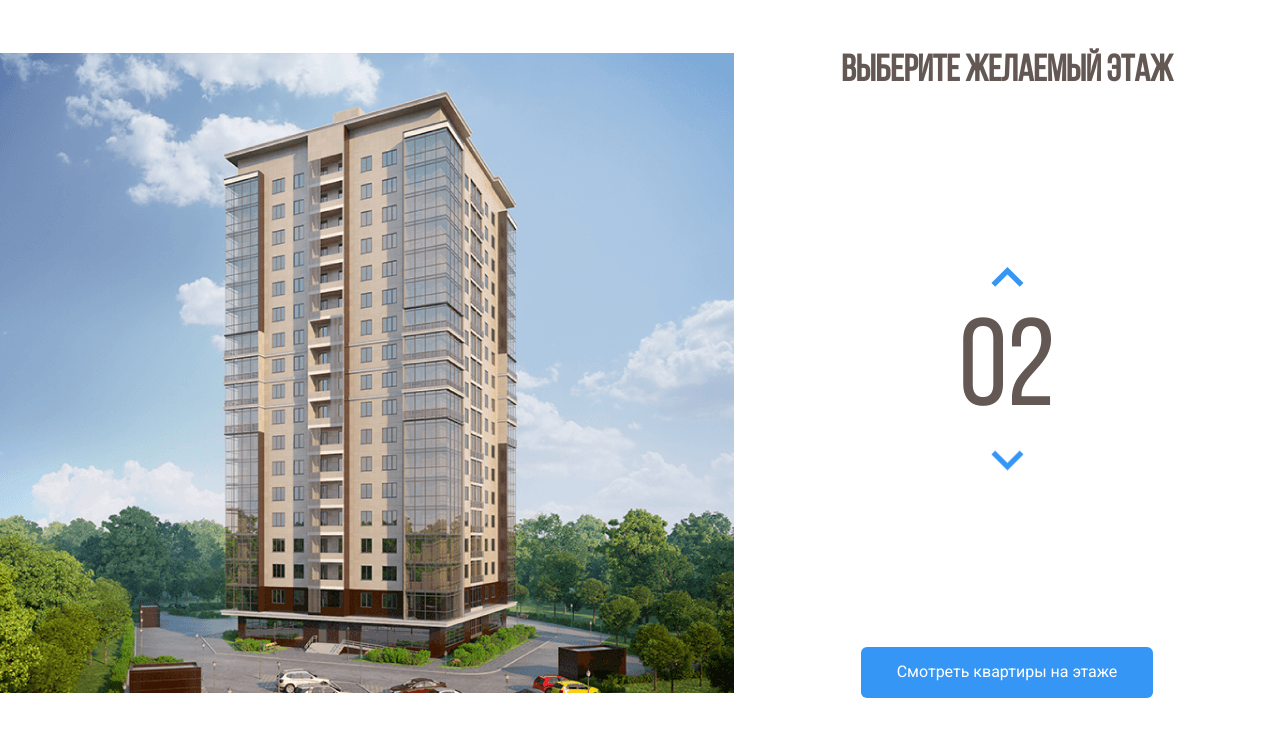
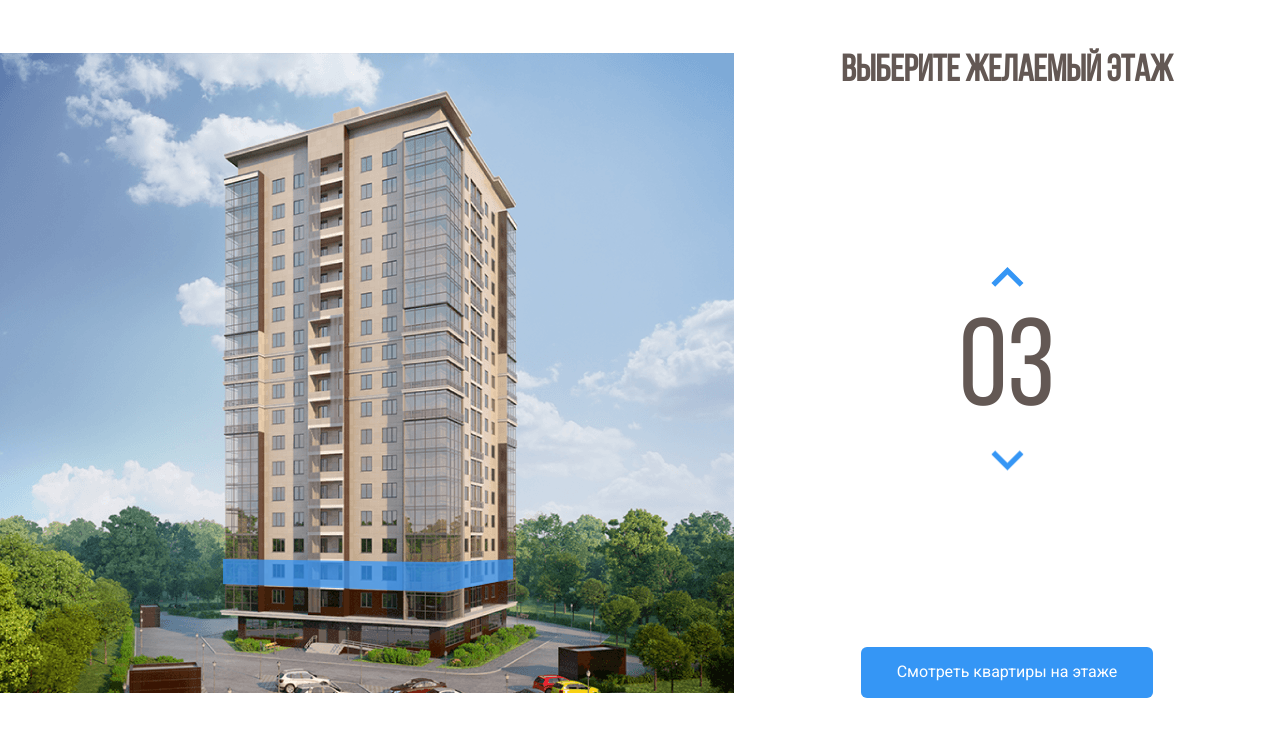
Before and after one commit to fil0o/melody, a plain HTML site: page index.html in a window 1280 px wide. Both pictures are taken after a click on the button 1007 px from the left and 348 px from the top of the page. Shown: the part 69-800 px from the top of the page. Drawn offline with nearby package versions, Linux system fonts and the light colour scheme.

Commit message:
Добавление интерактивности

```diff
--- a/css/style.css
+++ b/css/style.css
@@ -78,6 +78,10 @@ body {
   opacity: 1;
 }
 
+.home__image .current-floor {
+  opacity: 1;
+}
+
 .main-info {
   flex-grow: 1;
   text-align: center;
--- a/index.html
+++ b/index.html
@@ -1,5 +1,5 @@
 <!DOCTYPE html>
-<html lang="en">
+<html lang="ru">
 <head>
   <meta charset="UTF-8">
   <meta http-equiv="X-UA-Compatible" content="IE=edge">
@@ -55,23 +55,23 @@
           </pattern>
           <image id="image0" width="740" height="640" xlink:href="img/home.png"/>
         </defs>
-        <path d="M222 532L442.8 540L512 526.3V548L443.5 567.7L222 556.7V532Z" fill="#3595F6" fill-opacity="0.75"/>
-        <path d="M223 531V506L443.3 509.3L513 506V526L443.7 539L223 531Z" fill="#3595F6" fill-opacity="0.75"/>
-        <path d="M223 505V480H444H513V503L445 510L223 505Z" fill="#3595F6" fill-opacity="0.75"/>
-        <path d="M223 481V456L444.3 452.3L512 459V481H444" fill="#3595F6" fill-opacity="0.75"/>
-        <path d="M223 455V429L444.5 425.7L513 436.7V458L444 451.3L223 455Z" fill="#3595F6" fill-opacity="0.75"/>
-        <path d="M222 428V404.3L443 392L514 415V436.3L443 424L222 428Z" fill="#3595F6" fill-opacity="0.75"/>
-        <path d="M222 406V381L444.2 364.7L514 393.3V414L443.7 392.3L222 406Z" fill="#3595F6" fill-opacity="0.75"/>
-        <path d="M222 381V356L444.5 335.7L514 372.3V393L442 364.3L222 381Z" fill="#3595F6" fill-opacity="0.75"/>
-        <path d="M222 355V331L445 306.3L514 350.3V372L444.7 334L222 355Z" fill="#3595F6" fill-opacity="0.75"/>
-        <path d="M222 330V306L444.5 277.3L514 328.3V349L443.7 306.7L222 330Z" fill="#3595F6" fill-opacity="0.75"/>
-        <path d="M221 306V282L443.3 249L514 308.3V328L444 277.3L221 306Z" fill="#3595F6" fill-opacity="0.75"/>
-        <path d="M222 281V257L443.2 222L513 286V307L444.3 248.7L222 281Z" fill="#3595F6" fill-opacity="0.75"/>
-        <path d="M222 257V232L444.3 194L513 264.3V285L444 221L222 257Z" fill="#3595F6" fill-opacity="0.75"/>
-        <path d="M222 231V206L442.8 162.3L513 241.3V264L444 190.7L222 231Z" fill="#3595F6" fill-opacity="0.75"/>
-        <path d="M223 207V182L443 134L513 219V242L442.3 162.7L223 207Z" fill="#3595F6" fill-opacity="0.75"/>
-        <path d="M222 182V157L441.8 105L513 197.3V220L443.3 133.7L222 182Z" fill="#3595F6" fill-opacity="0.75"/>
-        <path d="M222 157V131L444 74.3L513 176V197L443.7 105.3L222 157Z" fill="#3595F6" fill-opacity="0.75"/>
+        <path data-floor="02" d="M222 532L442.8 540L512 526.3V548L443.5 567.7L222 556.7V532Z" fill="#3595F6" fill-opacity="0.75"/>
+        <path data-floor="03" d="M223 531V506L443.3 509.3L513 506V526L443.7 539L223 531Z" fill="#3595F6" fill-opacity="0.75"/>
+        <path data-floor="04" d="M223 505V480H444H513V503L445 510L223 505Z" fill="#3595F6" fill-opacity="0.75"/>
+        <path data-floor="05" d="M223 481V456L444.3 452.3L512 459V481H444" fill="#3595F6" fill-opacity="0.75"/>
+        <path data-floor="06" d="M223 455V429L444.5 425.7L513 436.7V458L444 451.3L223 455Z" fill="#3595F6" fill-opacity="0.75"/>
+        <path data-floor="07" d="M222 428V404.3L443 392L514 415V436.3L443 424L222 428Z" fill="#3595F6" fill-opacity="0.75"/>
+        <path data-floor="08" d="M222 406V381L444.2 364.7L514 393.3V414L443.7 392.3L222 406Z" fill="#3595F6" fill-opacity="0.75"/>
+        <path data-floor="09" d="M222 381V356L444.5 335.7L514 372.3V393L442 364.3L222 381Z" fill="#3595F6" fill-opacity="0.75"/>
+        <path data-floor="10" d="M222 355V331L445 306.3L514 350.3V372L444.7 334L222 355Z" fill="#3595F6" fill-opacity="0.75"/>
+        <path data-floor="11" d="M222 330V306L444.5 277.3L514 328.3V349L443.7 306.7L222 330Z" fill="#3595F6" fill-opacity="0.75"/>
+        <path data-floor="12" d="M221 306V282L443.3 249L514 308.3V328L444 277.3L221 306Z" fill="#3595F6" fill-opacity="0.75"/>
+        <path data-floor="13" d="M222 281V257L443.2 222L513 286V307L444.3 248.7L222 281Z" fill="#3595F6" fill-opacity="0.75"/>
+        <path data-floor="14" d="M222 257V232L444.3 194L513 264.3V285L444 221L222 257Z" fill="#3595F6" fill-opacity="0.75"/>
+        <path data-floor="15" d="M222 231V206L442.8 162.3L513 241.3V264L444 190.7L222 231Z" fill="#3595F6" fill-opacity="0.75"/>
+        <path data-floor="16" d="M223 207V182L443 134L513 219V242L442.3 162.7L223 207Z" fill="#3595F6" fill-opacity="0.75"/>
+        <path data-floor="17" d="M222 182V157L441.8 105L513 197.3V220L443.3 133.7L222 182Z" fill="#3595F6" fill-opacity="0.75"/>
+        <path data-floor="18" d="M222 157V131L444 74.3L513 176V197L443.7 105.3L222 157Z" fill="#3595F6" fill-opacity="0.75"/>
         </svg>
     </div>
     <!-- /.main-image -->
@@ -91,5 +91,10 @@
     </div>
     <!-- /.main-info -->
   </main>
+  <script src="https://code.jquery.com/jquery-3.6.0.min.js"
+    integrity="sha256-/xUj+3OJU5yExlq6GSYGSHk7tPXikynS7ogEvDej/m4="
+    crossorigin="anonymous"
+  ></script>
+  <script src="js/main.js"></script>
 </body>
 </html>
--- /dev/null
+++ b/js/main.js
@@ -0,0 +1,37 @@
+$(document).ready(function () {
+  let currentFloor = 2; // переменная с текущим этажом
+  let counterUp = $('.counter-up')
+  let counterDown = $('.counter-down')
+  let floorPath = $('.home__image path') // каждый отдельный этаж в svg
+
+  // Взаимодействие при наведении на этаж
+  floorPath.on('mouseover', function() {
+    floorPath.removeClass('current-floor')
+    currentFloor = $(this).attr('data-floor')
+    $('.counter-text').text(currentFloor)
+  })
+
+  //  Функиция отслеживания нажатия на стрелку вверх, увеличение этажа
+  counterUp.on('click', () => {
+    if (currentFloor < 18) {
+      currentFloor++
+      usCurrentFloor = currentFloor.toLocaleString('en-US', {minimumIntegerDigits: 2, useGrouping: false})
+      $('.counter-text').text(usCurrentFloor)
+      floorPath.removeClass('current-floor')
+      $(`[data-floor=${usCurrentFloor}]`).toggleClass('current-floor')
+      }
+  })
+
+  //  Функиция отслеживания нажатия на стрелку вниз, уменьшение этажа
+  counterDown.on('click', () => {
+    if (currentFloor > 2) {
+      currentFloor--
+      usCurrentFloor = currentFloor.toLocaleString('en-US', {minimumIntegerDigits: 2, useGrouping: false})
+      $('.counter-text').text(usCurrentFloor)
+      floorPath.removeClass('current-floor')
+      $(`[data-floor=${usCurrentFloor}]`).toggleClass('current-floor')
+      }
+  })
+
+
+});
```
